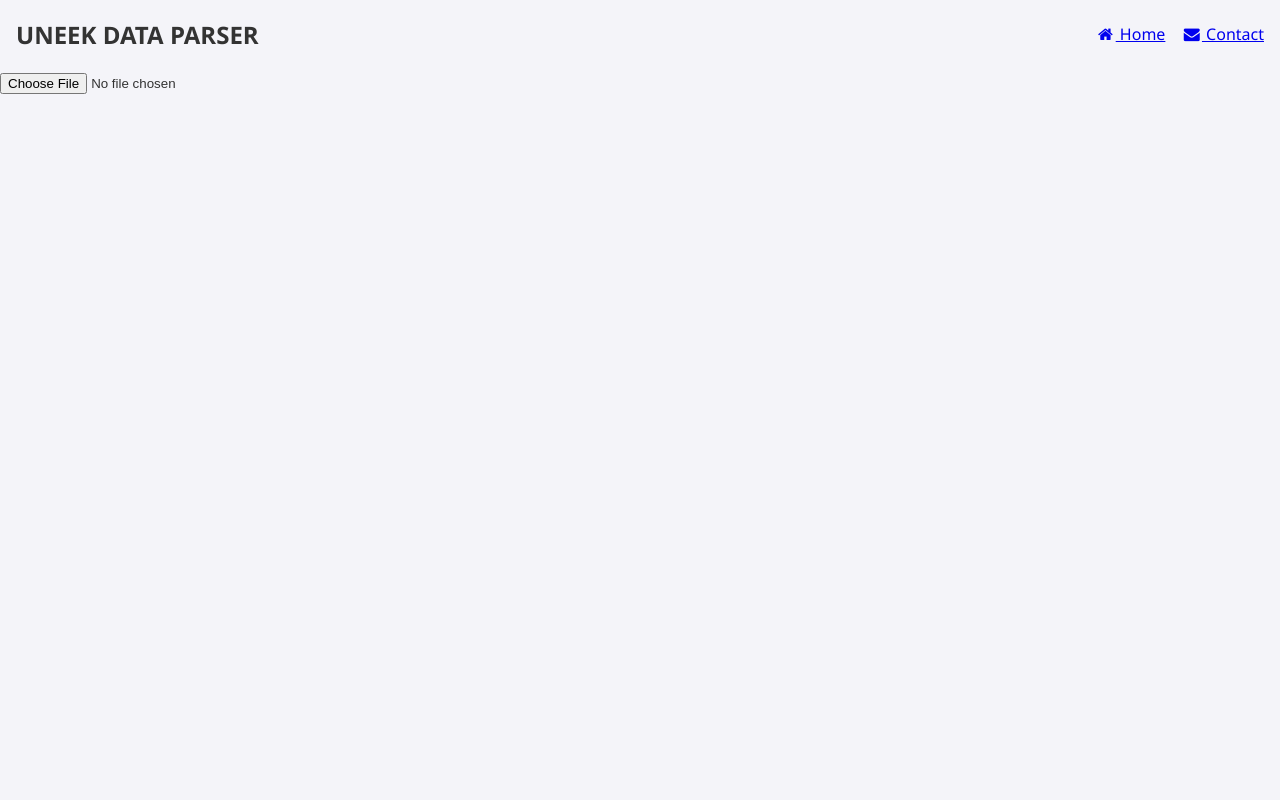
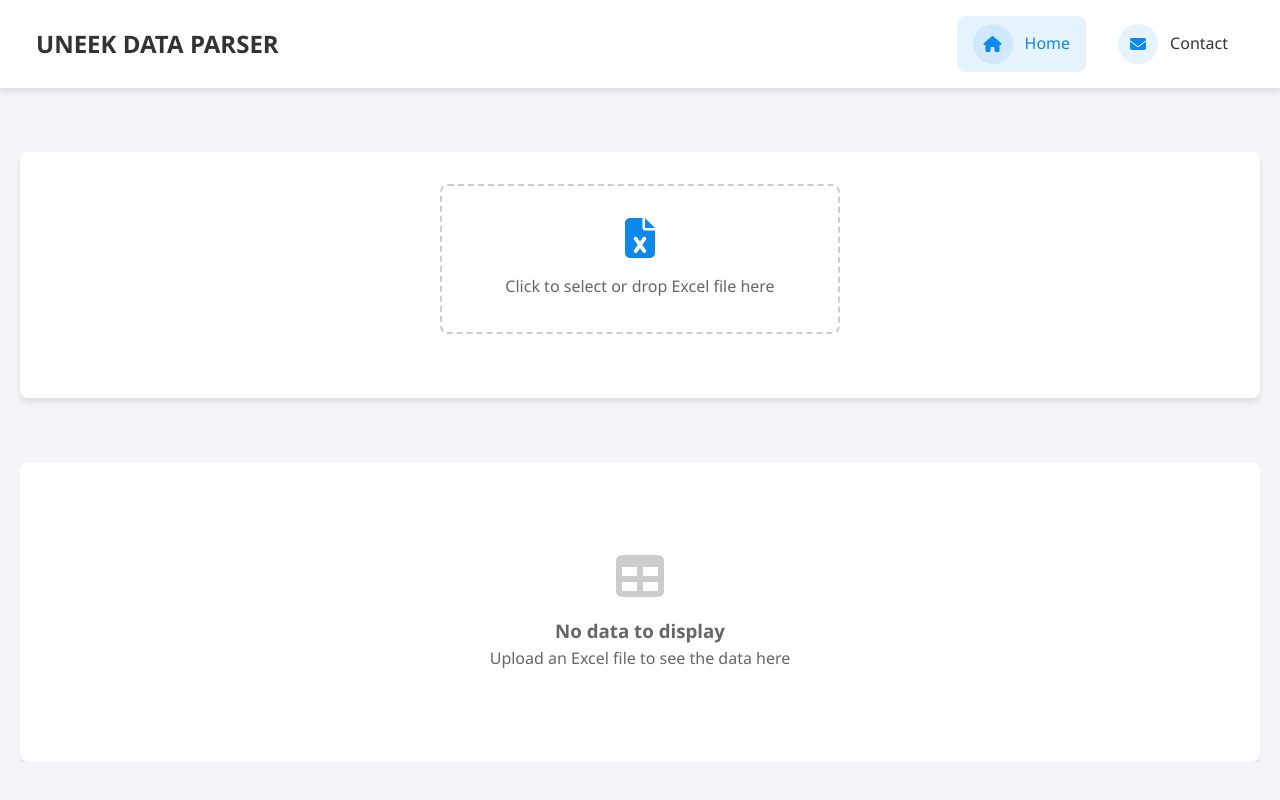
Before and after one commit to Rafael-Chavez/csv_Transfer, a plain HTML site: page uneek.html in a window 1280 px wide. Drawn offline with Linux system fonts and the light colour scheme.

Commit message:
Matched and modernized the look for UNEEK

```diff
--- a/uneek.html
+++ b/uneek.html
@@ -3,29 +3,52 @@
 <head>
     <meta charset="UTF-8">
     <meta name="viewport" content="width=device-width, initial-scale=1.0">
-    <title>Parse Excel</title>
+    <title>UNEEK Data Parser</title>
     <link rel="stylesheet" href="index.css">
-    <link rel="stylesheet" href="https://cdnjs.cloudflare.com/ajax/libs/font-awesome/4.7.0/css/font-awesome.min.css">
-
+    <link rel="stylesheet" href="https://cdnjs.cloudflare.com/ajax/libs/font-awesome/6.4.0/css/all.min.css">
 </head>
 <body>
-    <div class="navbar">
+    <header>
+        <div class="container">
+            <nav class="navbar">
                 <h1>UNEEK DATA PARSER</h1>
                 <div class="nav-links">
-            <a class="active" href="index.html">
-                <i class="fa fa-fw fa-home circle-icon"></i> Home
+                    <a href="index.html" class="nav-link active">
+                        <span class="icon-circle"><i class="fas fa-home"></i></span>
+                        Home
                     </a>
-            <a href="mailto:rchavez@deconetwork.com">
-                <i class="fa fa-fw fa-envelope circle-icon"></i> Contact
+                    <a href="mailto:rchavez@deconetwork.com" class="nav-link">
+                        <span class="icon-circle"><i class="fas fa-envelope"></i></span>
+                        Contact
                     </a>
                 </div>
+            </nav>
         </div>
-<div class="center">
-    <input type="file" id="excel-file" />
-    <button id="download-btn" style="display:none;">Download CSV</button>
+    </header>
+
+<main>
+    <div class="container">
+        <section class="file-upload">
+            <label for="excel-file" class="file-upload-label">
+                <i class="fa fa-file-excel"></i>
+                <span>Click to select or drop Excel file here</span>
+            </label>
+            <input type="file" id="excel-file" accept=".xlsx, .xls" />
+            <div id="file-name" class="file-name"></div>
+            <button id="download-btn" class="btn" style="display:none;">Download CSV</button>
+        </section>
+
+            <section class="data-table-container">
+                <div id="output" class="data-table">
+                    <div class="empty-state">
+                        <i class="fas fa-table"></i>
+                        <h3>No data to display</h3>
+                        <p>Upload an Excel file to see the data here</p>
                     </div>
-
-<div id="output"></div>
+                </div>
+            </section>
+        </div>
+    </main>
 
     <script src="https://cdnjs.cloudflare.com/ajax/libs/xlsx/0.18.5/xlsx.full.min.js"></script>
     <script src="Scripts/uneek.js"></script>
```
Lines whose indentation alone changed are shown as unchanged.
